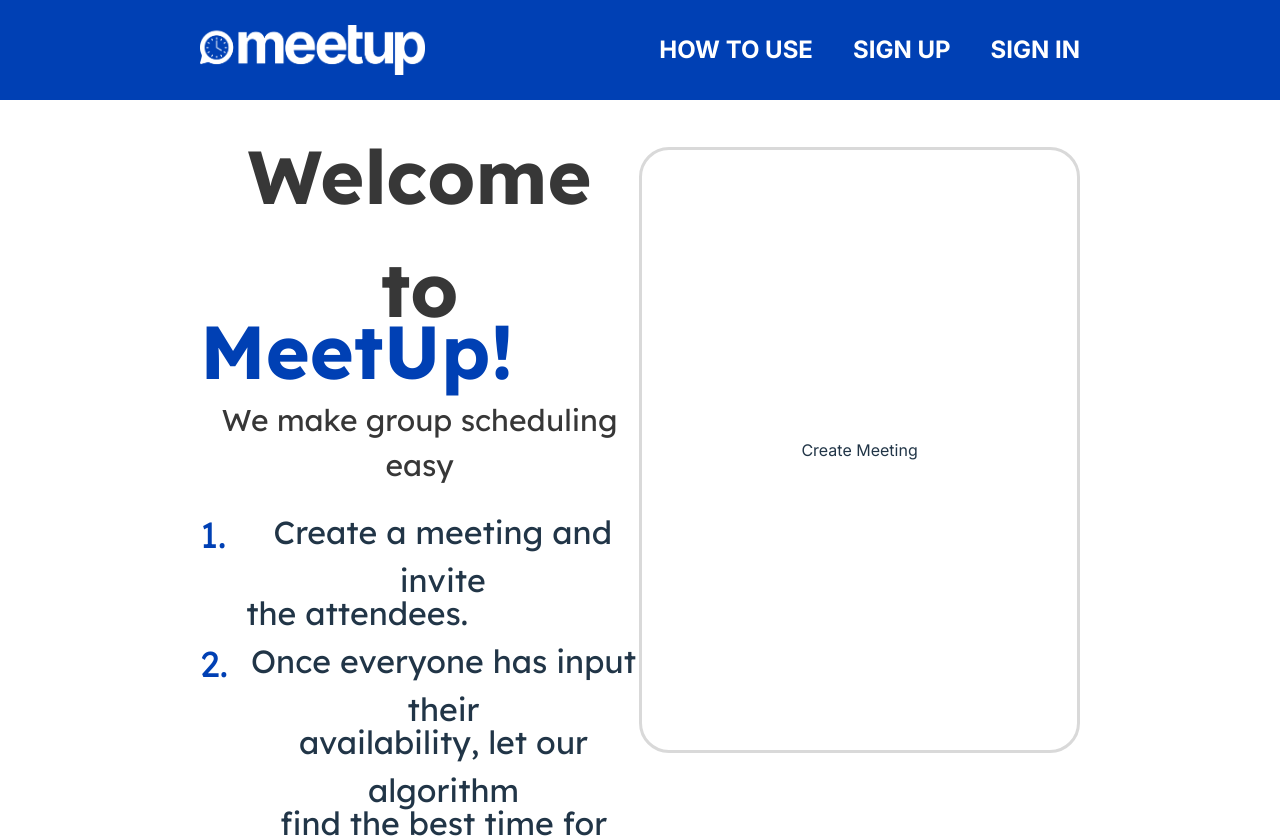
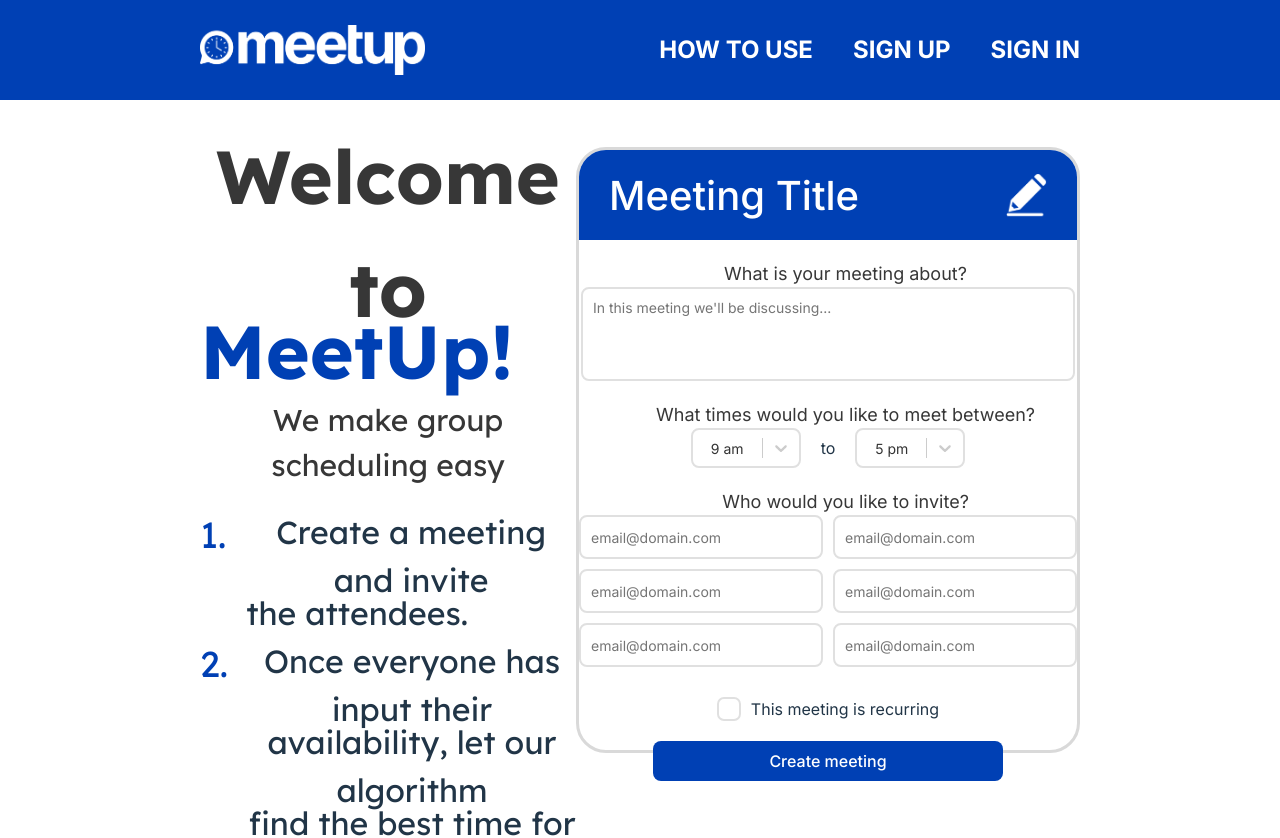
Before and after one commit to jack-munson/meet-up, a React (Vite) app: page / in a window 1280 px wide. Shown: the top 838 px of the page. Built offline with nearby package versions, Linux system fonts and the light colour scheme; no server answers.

Commit message:
Completed create meeting box; still need to fix spacing

```diff
--- a/src/components/CreateMeeting.css
+++ b/src/components/CreateMeeting.css
@@ -1,8 +1,10 @@
+@import url('https://fonts.googleapis.com/css2?family=Inter:wght@100..900&display=swap');
+
 .create-meeting-box {
     display: flex;
     flex-direction: column;
     align-items: center;
-    justify-content: center;
+    justify-content: space-between;
     margin-right: 200px; /* To align with heading content */
     margin-top: 100px;
     width: 550px;
@@ -10,3 +12,168 @@
     border: 3px solid #D9D9D9;
     border-radius: 30px;
 }
+
+.meeting-box-header {
+    display: flex;
+    align-items: center;
+    height: 90px;
+    width: 100%;
+    background-color: #0040B4;
+    border-top-left-radius: 27px;
+    border-top-right-radius: 27px;
+    color: white;
+}
+
+.meeting-title-input {
+    border: none;
+    outline: none;
+    background: none;
+    height: 90px;
+    width: 100%;
+    font-family: "Inter", sans-serif;
+    font-size: 40px;
+    font-weight: 500;
+    margin-left: 20px;
+    margin-bottom: 0px;
+    color: white !important;
+}
+
+.meeting-title-input::placeholder {
+    color: white;
+}
+
+.edit-icon {
+    height: 45px;
+    margin-right: 30px;
+}
+
+.meeting-description-text {
+    margin-left: 35px;
+    font-size: 18px;
+    margin-top: 20px;
+    color: #373737;
+}
+
+.meeting-description-input {
+    width: 470px;
+    height: 70px;
+    font-family: "Inter", sans-serif;
+    font-size: 14px;
+    border: 2px solid #E0E0E0;
+    border-radius: 8px;
+    padding: 10px;
+    cursor: text;
+    resize: none;
+}
+
+.meeting-times {
+    display: flex;
+    flex-direction: row;
+    align-items: center;
+}
+
+.meeting-time-input {
+    width: 110px;
+    margin-left: 20px;
+    margin-right: 20px;
+    cursor: pointer;
+}
+
+.meeting-time-input .react-select__control {
+    /* What you see when not in menu */
+    border: 2px solid #E0E0E0;
+    border-radius: 8px;
+    font-size: 14px;
+    cursor: pointer;
+}
+
+.meeting-time-input .react-select__menu {
+    /* Menu behind options */
+    font-size: 14px; /* Adjust the font size of the dropdown items */
+    height: 150px; /* Adjust the height of the control box */
+    cursor: pointer;
+}
+
+.meeting-time-input .react-select__menu-list {
+    /* List of options */
+    font-size: 14px;
+    height: 150px;
+    cursor: pointer;
+}
+
+.meeting-time-input .react-select__option {
+    /* Actual dropdown option */
+    font-size: 14px;
+    cursor: pointer;
+}
+
+.react-select__option:hover {
+    background-color: #E0E0E0;
+}
+
+.react-select__option--is-selected {
+    background-color: #0040B4 !important;
+    color: white;
+}
+
+.react-select__option:active {
+    background-color: #828282 !important;
+    color: white;
+}
+
+.invites {
+    display: grid;
+    grid-template-columns: repeat(2, 1fr);
+    grid-column-gap: 10px;
+}
+
+.invite-input {
+    width: 220px;
+}
+
+.meeting-recurring {
+    display: flex;
+    flex-direction: row;
+    align-items: center;
+    margin-top: 20px;
+}
+
+.recurring-checkbox {
+    appearance: none;
+    -webkit-appearance: none;
+    -moz-appearance: none;
+    width: 8px;
+    border: 2px solid #E0E0E0;
+    border-radius: 7px;
+    cursor: pointer;
+    margin-top: 0;
+    margin-bottom: 0;
+    margin-left: 0;
+    margin-right: 10px;
+}
+
+.recurring-checkbox:checked {
+    background-color: #0040B4; /* Change background color when checked */
+}
+
+.create-meeting-button {
+    display: flex;
+    align-items: center;
+    justify-content: center;
+    height: 40px;
+    width: 350px;
+    margin-top: 20px;
+    margin-bottom: 20px;
+    background-color: #0040B4;
+    font-family: 'Inter', sans-serif;
+    color: white;
+}
+
+.create-meeting-button:hover {
+    display: flex;
+    align-items: center;
+    justify-content: center;
+    background-color: white;
+    border: 3px solid #0040B4;
+    color: #0040B4;
+}
--- a/src/components/CreateMeeting.jsx
+++ b/src/components/CreateMeeting.jsx
@@ -1,9 +1,76 @@
 import "./CreateMeeting.css"
+import EditIcon from "../public/MeetUp-edit-icon.png"
+import React, { useState } from "react"
+import Select from 'react-select'
+
+const times = [];
+for (let hour = 0; hour < 24; hour++) {
+    const ampm = hour < 12 ? 'am' : 'pm';
+    const hour12 = hour % 12 === 0 ? 12 : hour % 12;
+    const timeString = `${hour12} ${ampm}`;
+    times.push({ value: hour, label: timeString });
+}
 
 export function CreateMeeting(){
+    const [meetingTitle, setMeetingTitle] = useState('')
+    const [meetingDescription, setMeetingDescription] = useState('')
+    const [startTime, setStartTime] = useState({ value: 9, label: '9 am' })
+    const [endTime, setEndTime] = useState({ value: 17, label: '5 pm' })
+    const [invites, setInvites] = useState([])
+    const [recurring, setRecurring] = useState(false)
+
+    const handleCheckboxChange = () => {
+        setRecurring(!recurring); // Toggle the value of 'checked'
+      };
+
+
+
     return (
         <div className="create-meeting-box">
-            Create Meeting
+            <div className="meeting-box-header">
+                <input onChange={(e) => {setMeetingTitle(e.target.value)}} className="meeting-title-input" type="text" placeholder="Meeting Title"/>
+                <img className="edit-icon" src={EditIcon} alt="Edit"/>
+            </div>
+            <form action="">
+                <div className="meeting-description-text">What is your meeting about?</div>
+                <textarea onChange={(e) => {setMeetingDescription(e.target.value)}} className="meeting-description-input" type="text" placeholder="In this meeting we'll be discussing..."/>
+                <div className="meeting-description-text">What times would you like to meet between?</div>
+                <div className="meeting-times">
+                    <Select
+                        onChange={(e) => {setStartTime(e)}}
+                        className="meeting-time-input"
+                        classNamePrefix= "react-select"
+                        options={times}
+                        isSearchable={false}
+                        value={startTime}
+                        menuPlacement="top">
+                    </Select>
+                    <div>to</div>
+                    <Select
+                        onChange={(e) => {setEndTime(e)}}
+                        className="meeting-time-input"
+                        classNamePrefix= "react-select"
+                        options={times}
+                        isSearchable={false}
+                        value={endTime}
+                        menuPlacement="top">
+                    </Select>
+                </div>
+                <div className="meeting-description-text">Who would you like to invite?</div>
+                <div className="invites">
+                    <input className="invite-input" type="text" placeholder="email@domain.com"/>
+                    <input className="invite-input" placeholder="email@domain.com"/>
+                    <input className="invite-input" placeholder="email@domain.com"/>
+                    <input className="invite-input" placeholder="email@domain.com"/>
+                    <input className="invite-input" placeholder="email@domain.com"/>
+                    <input className="invite-input" placeholder="email@domain.com"/>
+                </div>
+                <div className="meeting-recurring">
+                    <input onChange={handleCheckboxChange} recurring={recurring} className="recurring-checkbox" type="checkbox"/>
+                    <div>This meeting is recurring</div>
+                </div>
+                <button className="create-meeting-button">Create meeting</button>
+            </form>
         </div>
     )
 }
--- a/src/routes/Front.jsx
+++ b/src/routes/Front.jsx
@@ -25,15 +25,15 @@
                             <div className="step-messages">
                                 <div className="step-message">Once everyone has input their </div>
                                 <div className="step-message">availability, let our algorithm </div>
-                                <div className="step-message">find the best time for your group </div>
-                                <div className="step-message">to meet.</div>
+                                <div className="step-message">find the best time for your </div>
+                                <div className="step-message">group to meet.</div>
                             </div>
                         </div>
                         <div className="message-step">
                             <div className="step-number">3.</div>
                             <div className="step-messages">
                                 <div className="step-message">Choose a time and generate </div>
-                                <div className="step-message">a Zoom or Google Meet link </div>
+                                <div className="step-message">a Zoom or GoogleMeet link </div>
                                 <div className="step-message">right from MeetUp.</div>
                             </div>
                         </div>
--- a/src/styles/Authentication.css
+++ b/src/styles/Authentication.css
@@ -52,6 +52,9 @@
 }
 
 .signin-button {
+    display: flex;
+    align-items: center;
+    justify-content: center;
     height: 40px;
     width: 350px;
     margin-top: 10px;
@@ -93,6 +96,9 @@
 }
 
 .signup-button {
+    display: flex;
+    align-items: center;
+    justify-content: center;
     height: 40px;
     width: 350px;
     margin-top: 10px;
@@ -143,6 +149,9 @@
 }
 
 input {
+    appearance: none;
+    -webkit-appearance: none;
+    -moz-appearance: none;
     height: 20px;
     width: 330px;
     margin-bottom: 10px;
```
Also changed, not shown: src/public/MeetUp-edit-icon.png (added).
